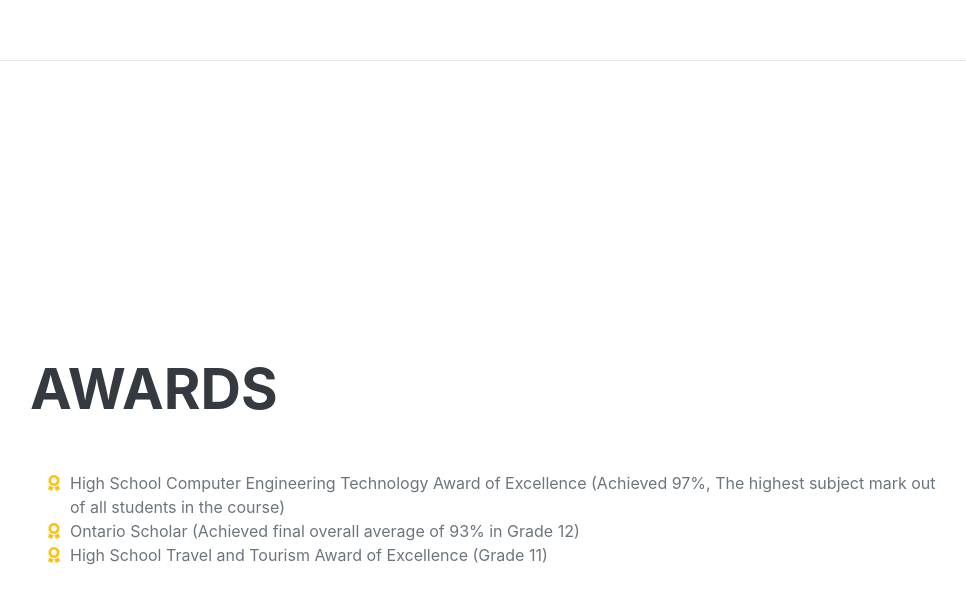
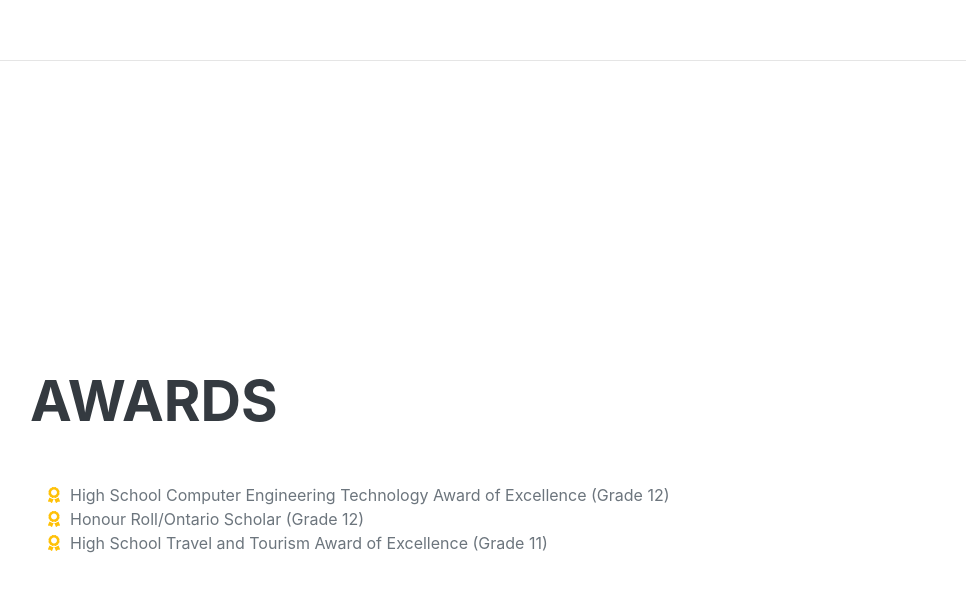
Before and after one commit to PeterDropulic/peterdropulic.github.io, a plain HTML site: page index.html in a window 1280 px wide. Shown: the part 4817-5420 px from the top of the page, without its empty margins (290-1256 px from the left). Drawn offline with nearby package versions, Linux system fonts and the light colour scheme; a web font is replaced by a local one.

Commit message:
Update index.html

```diff
--- a/index.html
+++ b/index.html
@@ -146,11 +146,10 @@
                     <li>
                         <span class="fa-li"><i class="fas fa-award text-warning"></i></span>
                         High School Computer Engineering Technology Award of Excellence
-                        (Achieved 97%, The highest subject mark out of all students in the course)
-                    </li>
+                        (Grade 12)
                     <li>
                         <span class="fa-li"><i class="fas fa-award text-warning"></i></span>
-                        Ontario Scholar (Achieved final overall average of 93% in Grade 12)
+                        Honour Roll/Ontario Scholar (Grade 12)
                     </li>
                     <li>
                         <span class="fa-li"><i class="fas fa-award text-warning"></i></span>
```
